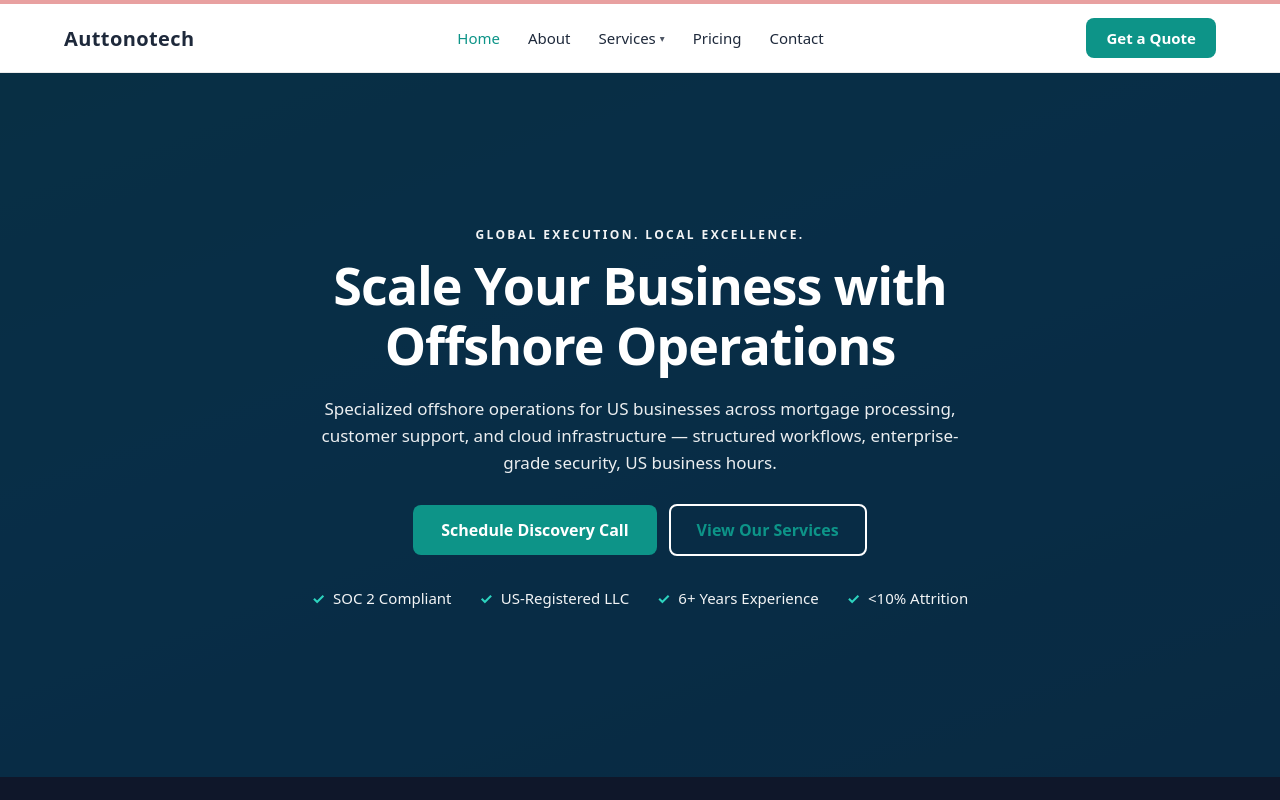
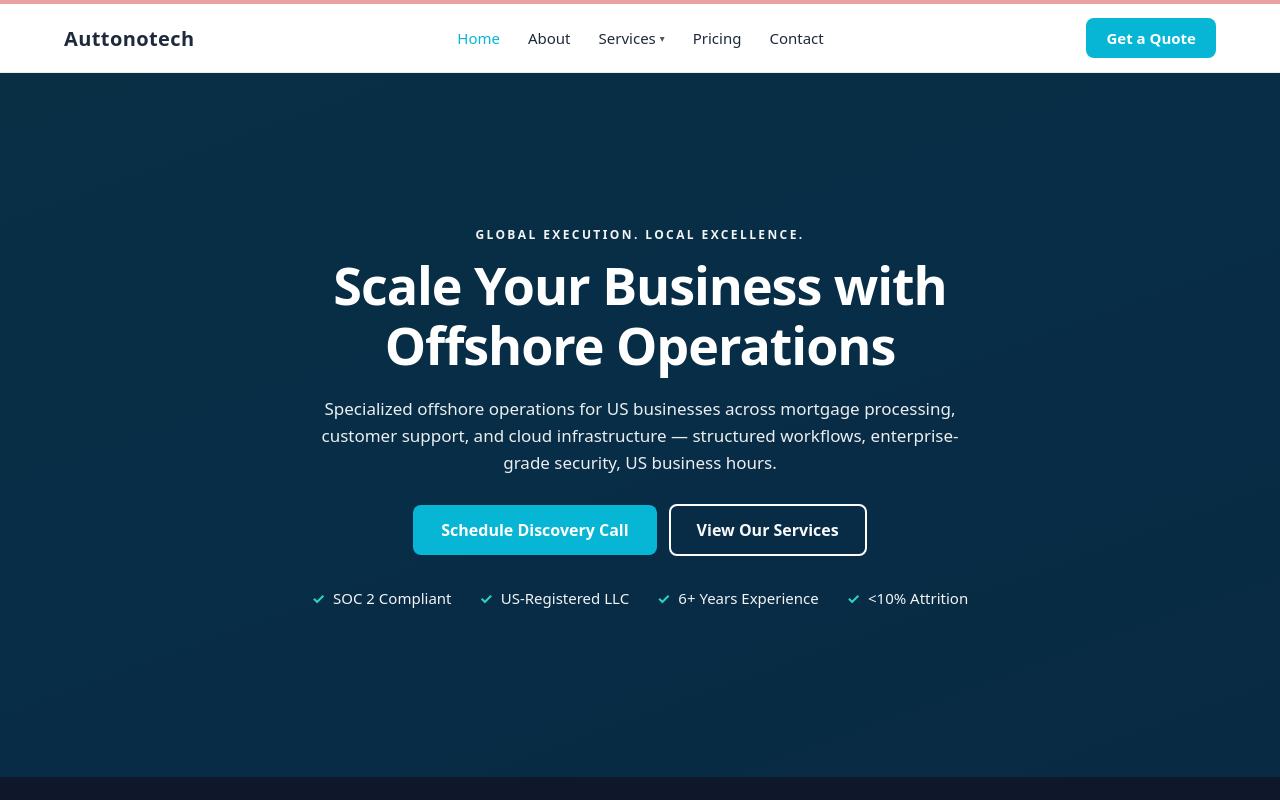
Before and after one commit to sai-kishore-11235/auttonotech-landing, a React (Vite) app: page / in a window 1280 px wide. Shown: the top 800 px of the page. Built offline with nearby package versions, Linux system fonts and the light colour scheme.

Commit message:
updated the color palette

```diff
--- a/src/index.css
+++ b/src/index.css
@@ -3,9 +3,9 @@
   --bg: #020617;
   --bg-elevated: #020617;
   --bg-soft: #020617;
-  --accent: #4f46e5;
-  --accent-soft: rgba(79, 70, 229, 0.12);
-  --accent-strong: #6366f1;
+  --accent: #06b6d4;
+  --accent-soft: rgba(6, 182, 212, 0.12);
+  --accent-strong: #0891b2;
   --accent-secondary: #22c55e;
   --accent-secondary-soft: rgba(34, 197, 94, 0.1);
   --text-primary: #f9fafb;
@@ -14,10 +14,13 @@
   --shadow-soft: 0 18px 80px rgba(15, 23, 42, 0.8);
   --radius-lg: 28px;
   /* Hero / landing */
-  --teal: #0d9488;
-  --teal-hover: #0f766e;
+  --primary-blue: #1e88e5;
+  --primary-blue-light: #2196f3;
+  --primary-blue-hover: #1565c0;
+  --cyan: #06b6d4;
+  --cyan-hover: #0891b2;
   --top-stripe: #e8a0a0;
-  --header-bg: rgba(15, 23, 42, 0.95);
+  --header-bg: rgba(15, 30, 50, 0.98);
   --hero-overlay: rgba(8, 47, 73, 0.82);
 }
 
@@ -110,7 +113,7 @@ body {
 .btn-get-quote {
   display: inline-block;
   padding: 10px 20px;
-  background: var(--teal);
+  background: var(--cyan);
   color: #fff;
   font-size: 0.9375rem;
   font-weight: 600;
@@ -120,7 +123,7 @@ body {
 }
 
 .btn-get-quote:hover {
-  background: var(--teal-hover);
+  background: var(--cyan-hover);
 }
 
 @media (max-width: 768px) {
@@ -141,20 +144,20 @@ body {
 }
 
 .header--light .header-nav-link:hover {
-  color: var(--teal);
+  color: var(--cyan);
 }
 
 .header--light .header-cta {
-  background: var(--teal);
+  background: var(--cyan);
   color: #fff;
 }
 
 .header--light .header-cta:hover {
-  background: var(--teal-hover);
+  background: var(--cyan-hover);
 }
 
 .header--light .header-nav-link--active {
-  color: var(--teal);
+  color: var(--cyan);
 }
 
 /* Header dark variant (e.g. About page) */
@@ -174,12 +177,12 @@ body {
 }
 
 .header--dark .header-cta {
-  background: #0d9488;
+  background: var(--cyan);
   color: #fff;
 }
 
 .header--dark .header-cta:hover {
-  background: #0f766e;
+  background: var(--cyan-hover);
 }
 
 .header-logo {
@@ -303,7 +306,7 @@ body {
 .btn-hero-primary {
   display: inline-block;
   padding: 14px 28px;
-  background: var(--teal);
+  background: var(--cyan);
   color: #fff;
   font-size: 1rem;
   font-weight: 600;
@@ -313,7 +316,7 @@ body {
 }
 
 .btn-hero-primary:hover {
-  background: var(--teal-hover);
+  background: var(--cyan-hover);
 }
 
 .btn-hero-outline {
@@ -584,7 +587,7 @@ body {
 }
 
 .numbers-value--teal {
-  color: #34d399;
+  color: var(--cyan);
 }
 
 .numbers-value--orange {
@@ -820,7 +823,7 @@ body {
 
 /* ----- CTA Section ----- */
 .cta-section {
-  background: var(--teal);
+  background: var(--cyan);
   padding: 40px 24px 64px;
   text-align: center;
 }
@@ -866,13 +869,13 @@ body {
 
 .cta-btn--outline {
   background: #fff;
-  color: var(--teal);
+  color: var(--cyan);
   border: 2px solid #fff;
 }
 
 .cta-btn--outline:hover {
   background: rgba(255, 255, 255, 0.95);
-  color: var(--teal-hover);
+  color: var(--cyan-hover);
 }
 
 .cta-btn--solid {
```
